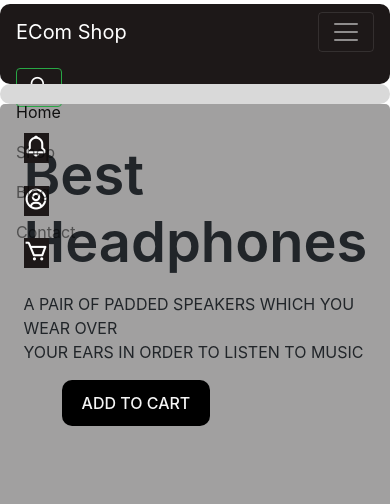
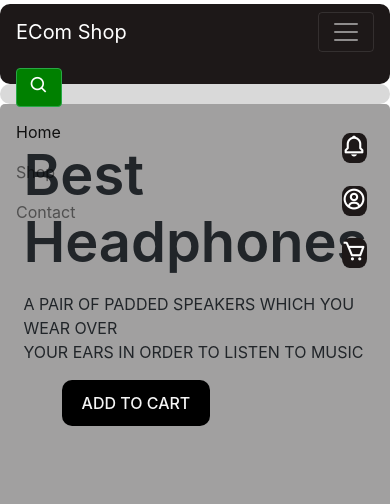
Before and after one commit to HDPrj/Shop-For-Products, a website: page index.html in a window 390 px wide. Both pictures are taken after a click on the button "Toggle navigation". Shown: the top 504 px of the page. Drawn offline with nearby package versions, Linux system fonts and the light colour scheme.

Commit message:
Fixed part of collapsed Navbar

```diff
--- a/index.html
+++ b/index.html
@@ -54,7 +54,7 @@
                         data-toggle="collapse" data-target="#searchCollapse"  aria-pressed="false"><i class='bx bx-search'></i></button>
                 </form>
             </div>
-            <div class="collapse navbar-collapse" id="navbarSupportedContent">
+            <div class="collapse navbar-collapse navbarIcons" id="navbarSupportedContent">
                 <ul class="navbar-nav mr-auto navbar-icon-wrapper">
                     <li><a href="#"><i class='bx bx-bell'></i></a></li>
                     <li><a href="#"><i class='bx bx-user-circle'></i></a></li>
@@ -68,16 +68,16 @@
         <div class="collapse navbar-collapse" id="navbarSupportedContent">
             <ul class="navbar-nav mr-auto bottom-navbar-wrapper">
                 <li class="nav-item active">
-                    <a class="nav-link" href="#">Home <span class="sr-only">(current)</span></a>
+                    <a class="nav-link" href="#home">Home <span class="sr-only">(current)</span></a>
                 </li>
                 <li class="nav-item">
-                    <a class="nav-link" href="#">Shop</a>
+                    <a class="nav-link" href="#shop">Shop</a>
                 </li>
+                <!-- <li class="nav-item">
+                    <a class="nav-link" href="#">Blog</a>
+                </li> -->
                 <li class="nav-item">
-                    <a class="nav-link" href="#">Blog</a>
-                </li>
-                <li class="nav-item">
-                    <a class="nav-link" href="#">Contact</a>
+                    <a class="nav-link" href="#footer">Contact</a>
                 </li>
             </ul>
         </div>
@@ -155,7 +155,7 @@
 
 
     <!-- footer section -->
-     <footer class="footer-section">
+     <footer class="footer-section" id="footer">
         <div class="container text-center text-md-left mt-5">
             <div class="row">
 
--- a/src/css/style.css
+++ b/src/css/style.css
@@ -31,6 +31,7 @@
 .navbar-icon-wrapper li a {
     background-color: #1D1818;
     color: white;
+    border-radius: 30%;
 }
 
 .navbar .navbar-icon-wrapper {
@@ -43,6 +44,21 @@
     margin: 0 auto;
 }
 
+@media only screen and (max-width:992px) {
+    .navbarIcons {
+        display: flex;
+    }
+    .bottom-navbar-wrapper{
+        margin-top:20px;
+    }
+    .search-form-wrapper{
+        position: relative;
+        z-index: 10000;
+    }
+    .search-btn-element{
+        background-color: green!important;
+    }
+}
 
 
 /* section home  */
@@ -166,19 +182,19 @@
     text-align: center;
 }
 
-.product-img{
+.product-img {
     max-width: 70%;
 }
 
-.shop-wrapper p{
+.shop-wrapper p {
     text-align: center;
 }
 
-.shop-wrapper .row .col-sm-4{
+.shop-wrapper .row .col-sm-4 {
     text-align: center;
 }
 
-.shop-wrapper .btn-cart{
+.shop-wrapper .btn-cart {
     margin: unset;
     margin-bottom: 5%;
 }
```
